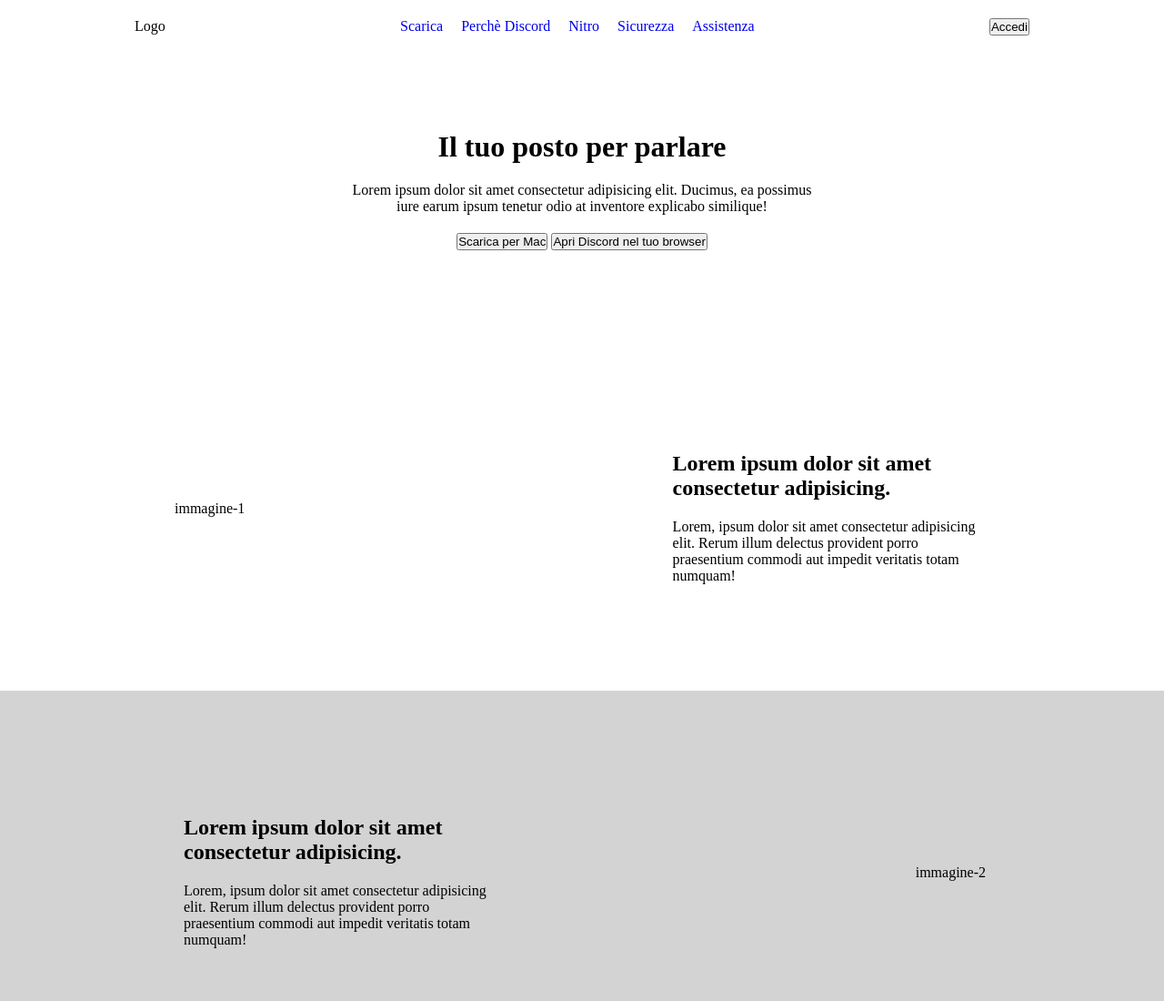
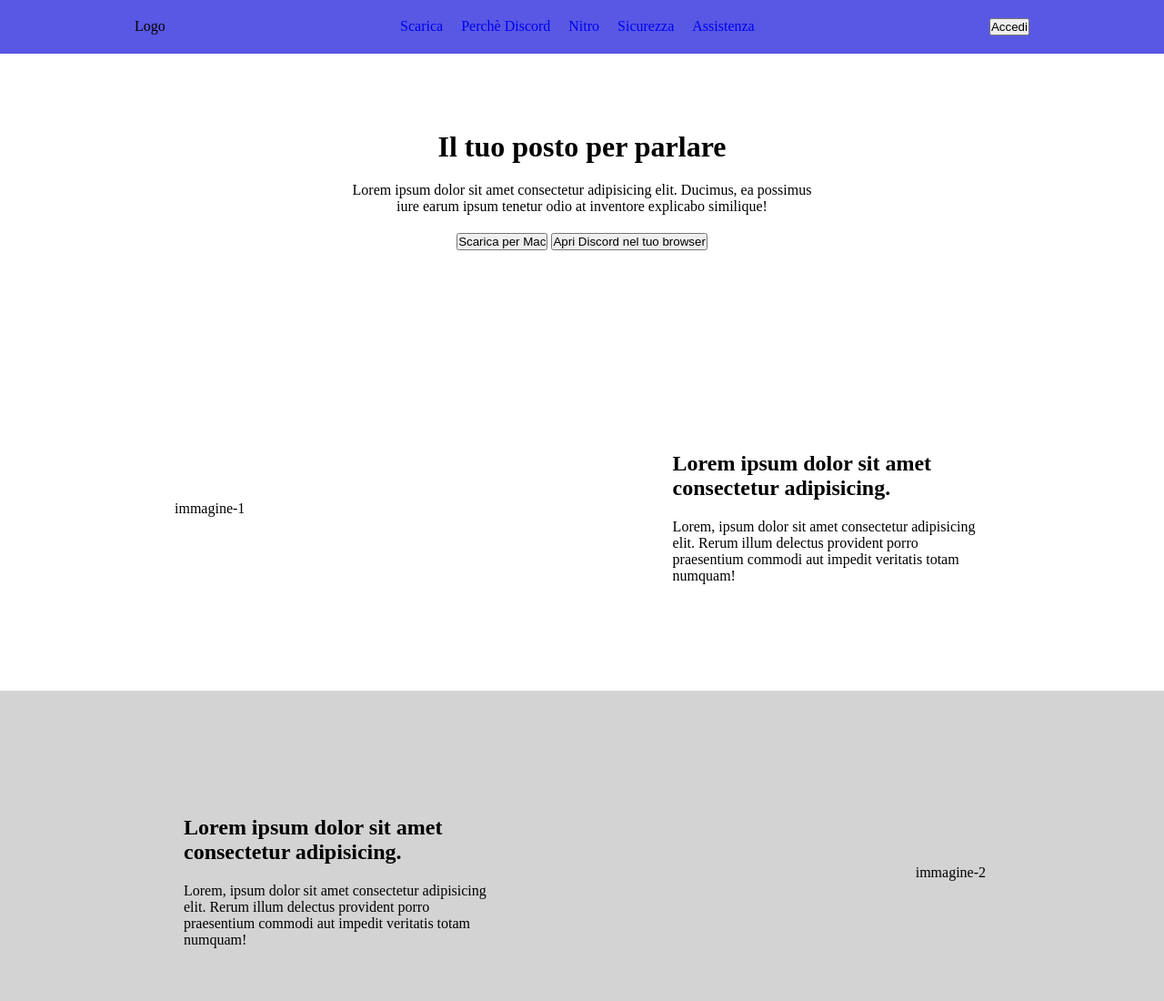
Before and after one commit to andreaa21/htmlcss-struttura-discord, a plain HTML site: page index.html in a window 1280 px wide. Shown: the top 1100 px of the page at 91% size. Drawn offline with Linux system fonts and the light colour scheme.

Commit message:
Added background color to header-top-container

```diff
--- a/css/style.css
+++ b/css/style.css
@@ -29,6 +29,10 @@
 /* HEADER */
 
 .header-top{
+  background-color: rgb(88, 88, 228);
+}
+
+.header-top-content{
   display: flex;
   padding: 20px;
   justify-content: space-between;
--- a/index.html
+++ b/index.html
@@ -11,7 +11,8 @@
 
   <header>
 
-     <div class="header-top container">
+     <div class="header-top">
+      <div class="header-top-content container">
         <div class="logo">
           Logo
         </div>
@@ -27,6 +28,8 @@
         <button>
           Accedi
         </button>
+       </div>
+
       </div>
 
      <div class="header-bottom container">
```
Lines whose indentation alone changed are shown as unchanged.
